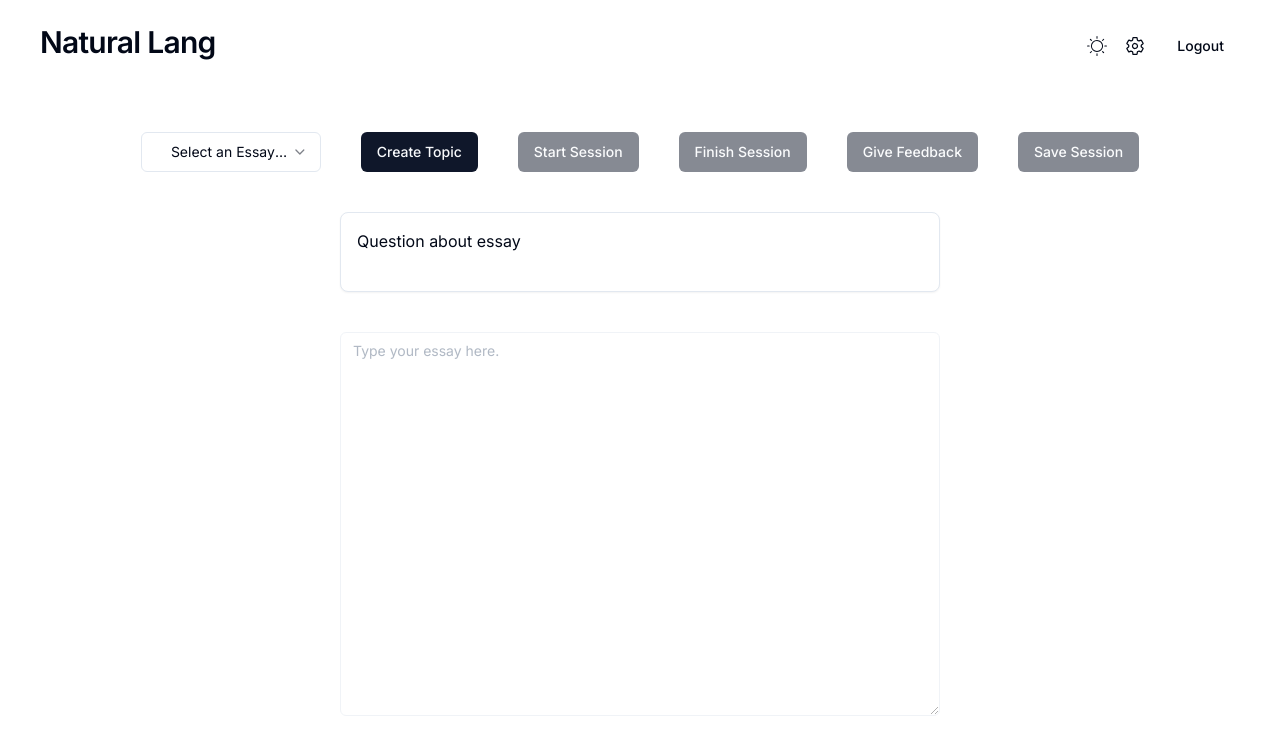
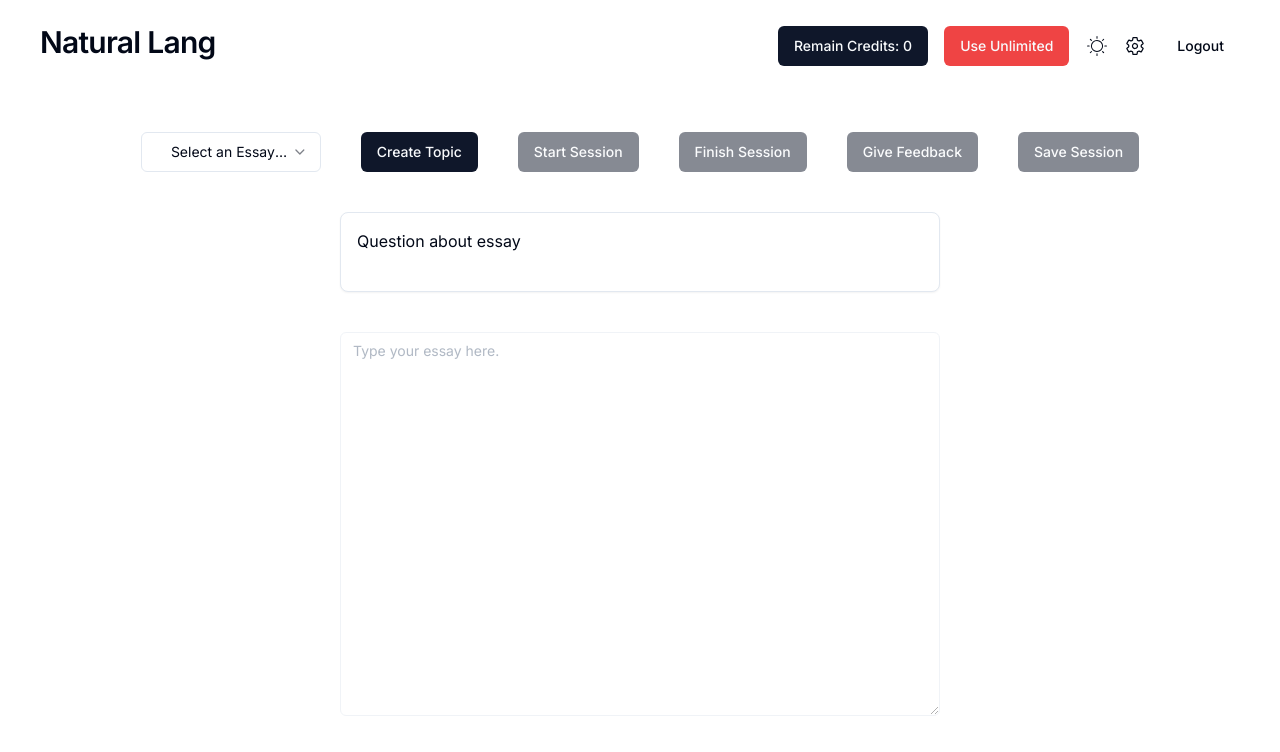
Before and after one commit to altarulas/essay-wasp, a Next.js app: page /app in a window 1280 px wide. Shown: the top 752 px of the page. Built offline with nearby package versions, Linux system fonts and the light colour scheme; no server answers; the database is empty.

Commit message:
commit: modify logic depend on user sub

```diff
--- a/components/core/Navbar.tsx
+++ b/components/core/Navbar.tsx
@@ -8,6 +8,8 @@ import { useTheme } from "next-themes";
 import { useDispatch, useSelector } from "react-redux";
 import { AppDispatch, RootState } from "@/redux-store/store";
 import { useEffect, useState } from "react";
+import { Button } from "../ui/button";
+import Link from "next/link";
 
 export const Navbar = () => {
   const router = useRouter();
@@ -15,6 +17,12 @@ export const Navbar = () => {
   const { is_timer_running, is_session_finished } = useSelector(
     (state: RootState) => state.essayStore
   );
+
+  const { status, subscription_type } = useSelector(
+    (state: RootState) => state.userInfoStore.subscription_info
+  );
+
+  const { credits } = useSelector((state: RootState) => state.userInfoStore);
 
   const { setTheme, theme } = useTheme();
 
@@ -73,6 +81,19 @@ export const Navbar = () => {
       <div>{is_timer_running && formatTime(remainingTime)}</div>
 
       <div className="flex items-center gap-4">
+        {!status && (
+          <>
+            <Button>Remain Credits: {credits} </Button>
+
+            <Link
+              target="_blank"
+              href="https://buymeacoffee.com/natural.lang/membership"
+            >
+              <Button variant="destructive">Use Unlimited</Button>
+            </Link>
+          </>
+        )}
+
         <CiLight
           onClick={() => setTheme(theme === "light" ? "dark" : "light")}
           className="h-6 w-6 cursor-pointer"
--- a/components/core/SettingsContent.tsx
+++ b/components/core/SettingsContent.tsx
@@ -53,7 +53,7 @@ export const Settings = () => {
       {subscription_info.status && (
         <>
           <div className="flex items-center gap-10">
-            <span>Sub statu</span>
+            <span>Sub status</span>
             <Button variant="default"> {subscription_info.status} </Button>
           </div>
 
--- a/redux-store/features/essayStore.ts
+++ b/redux-store/features/essayStore.ts
@@ -61,8 +61,13 @@ export const createEssaySession = createAsyncThunk(
       const state = getState() as RootState;
       const email_address = state.userInfoStore.user.email_address;
       const credit = state.userInfoStore.credits;
+      const isUserSub = state.userInfoStore.subscription_info.status;
 
+      if (!isUserSub) {
         if (credit >= 10) {
+          dispatch(createQuestion({ selected_question, email_address }));
+        }
+      } else {
         dispatch(createQuestion({ selected_question, email_address }));
       }
     } catch (error) {
@@ -86,11 +91,13 @@ export const createQuestion = createAsyncThunk(
   ) => {
     let essay_question: string = "";
     const state = getState() as RootState;
+    const isUserSub = state.userInfoStore.subscription_info.status;
     const cost = state.essayStore.operationCosts.create_question_cost;
 
     if (!cost) return;
 
     try {
+      if (!isUserSub) {
         const creditResponse = await dispatch(
           updateUserCredit({
             email_address: email_address,
@@ -100,6 +107,7 @@ export const createQuestion = createAsyncThunk(
 
         if (!creditResponse.payload) {
           return "Credit error";
+        }
       }
 
       const aiResponse = await aiQuestion(selected_question);
@@ -132,6 +140,7 @@ export const createFeedback = createAsyncThunk(
     const email_address = state.userInfoStore.user.email_address;
     const essay_question = state.essayStore.tempEssayInfo.essay_question;
     const essay_text = state.essayStore.tempEssayInfo.essay_text;
+    const isUserSub = state.userInfoStore.subscription_info.status;
 
     let essay_feedback: string = "";
 
@@ -139,6 +148,7 @@ export const createFeedback = createAsyncThunk(
     if (!cost) return;
 
     try {
+      if (!isUserSub) {
         const creditResponse = await dispatch(
           updateUserCredit({
             email_address: email_address,
@@ -148,6 +158,7 @@ export const createFeedback = createAsyncThunk(
 
         if (!creditResponse.payload) {
           return "Credit error";
+        }
       }
 
       const response = await aiFeedback(essay_question, essay_text);
@@ -212,10 +223,12 @@ export const saveEssayInfo = createAsyncThunk(
     const essay_text = state.essayStore.tempEssayInfo.essay_text;
     const essay_feedback = state.essayStore.tempEssayInfo.essay_feedback;
     const cost = state.essayStore.operationCosts.save_essay_cost;
+    const isUserSub = state.userInfoStore.subscription_info.status;
 
     if (!cost) return;
 
     try {
+      if (!isUserSub) {
         const creditResponse = await dispatch(
           updateUserCredit({
             email_address: email_address,
@@ -225,6 +238,7 @@ export const saveEssayInfo = createAsyncThunk(
 
         if (!creditResponse.payload) {
           return "Credit error";
+        }
       }
 
       const { data, error } = await supabase
--- a/redux-store/features/userInfoStore.ts
+++ b/redux-store/features/userInfoStore.ts
@@ -3,6 +3,7 @@
 import { createAsyncThunk, createSlice } from "@reduxjs/toolkit";
 import { supabaseClient } from "@/utils/supabase/client";
 import { RootState } from "../store";
+import dayjs from "dayjs";
 
 const supabase = supabaseClient();
 
@@ -135,14 +136,12 @@ export const updateUserCredit = createAsyncThunk(
     const state = getState() as RootState;
     const current_credits = state.userInfoStore.credits;
     const new_credits = current_credits - spend_credits;
-
-    console.log("current_credits", current_credits);
-    console.log("spend_credits", spend_credits);
+    const updated_at = dayjs().format("YYYY-MM-DD HH:mm:ss");
 
     try {
       const { data, error } = await supabase
         .from("users_credit")
-        .update({ credits: new_credits })
+        .update({ credits: new_credits, updated_at: updated_at })
         .eq("email_address", email_address)
         .single();
 
```
Lines whose indentation alone changed are shown as unchanged.
